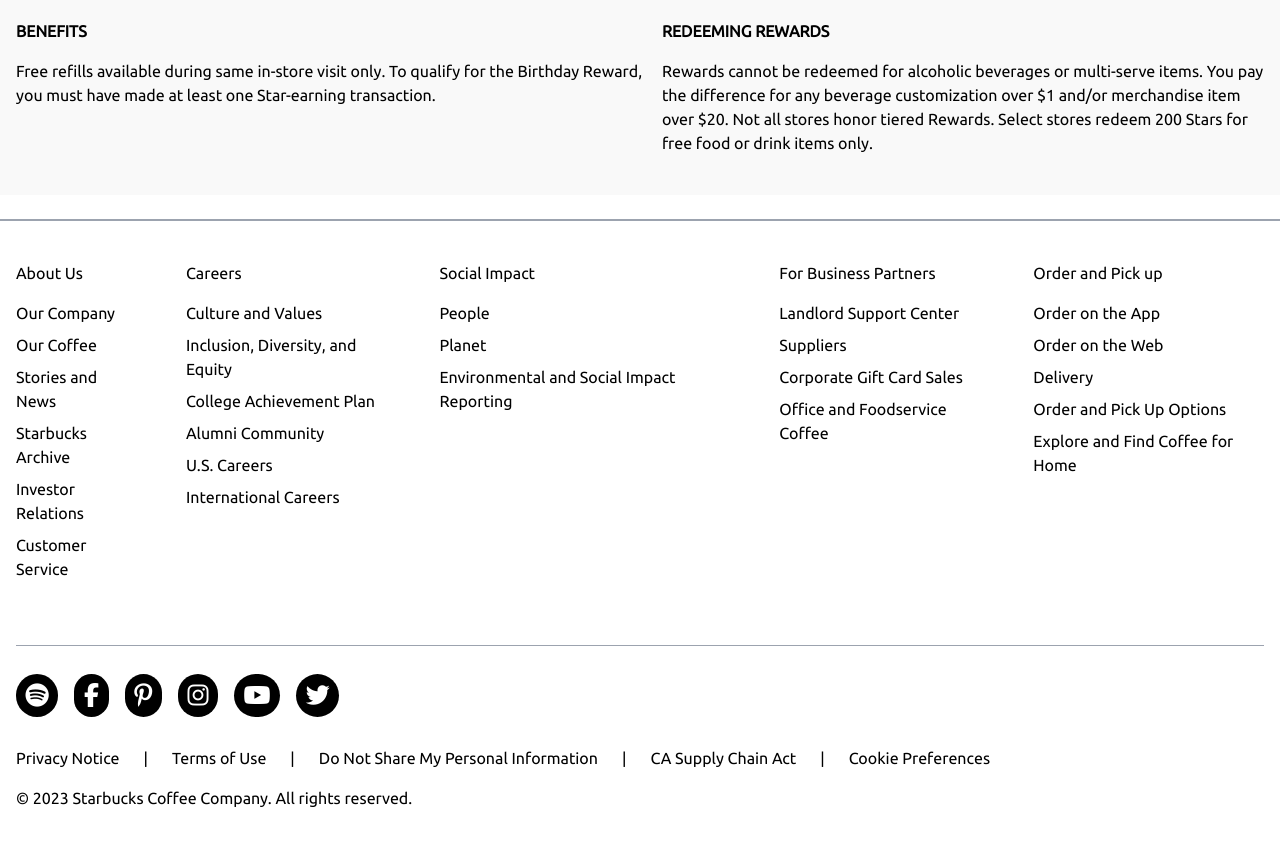
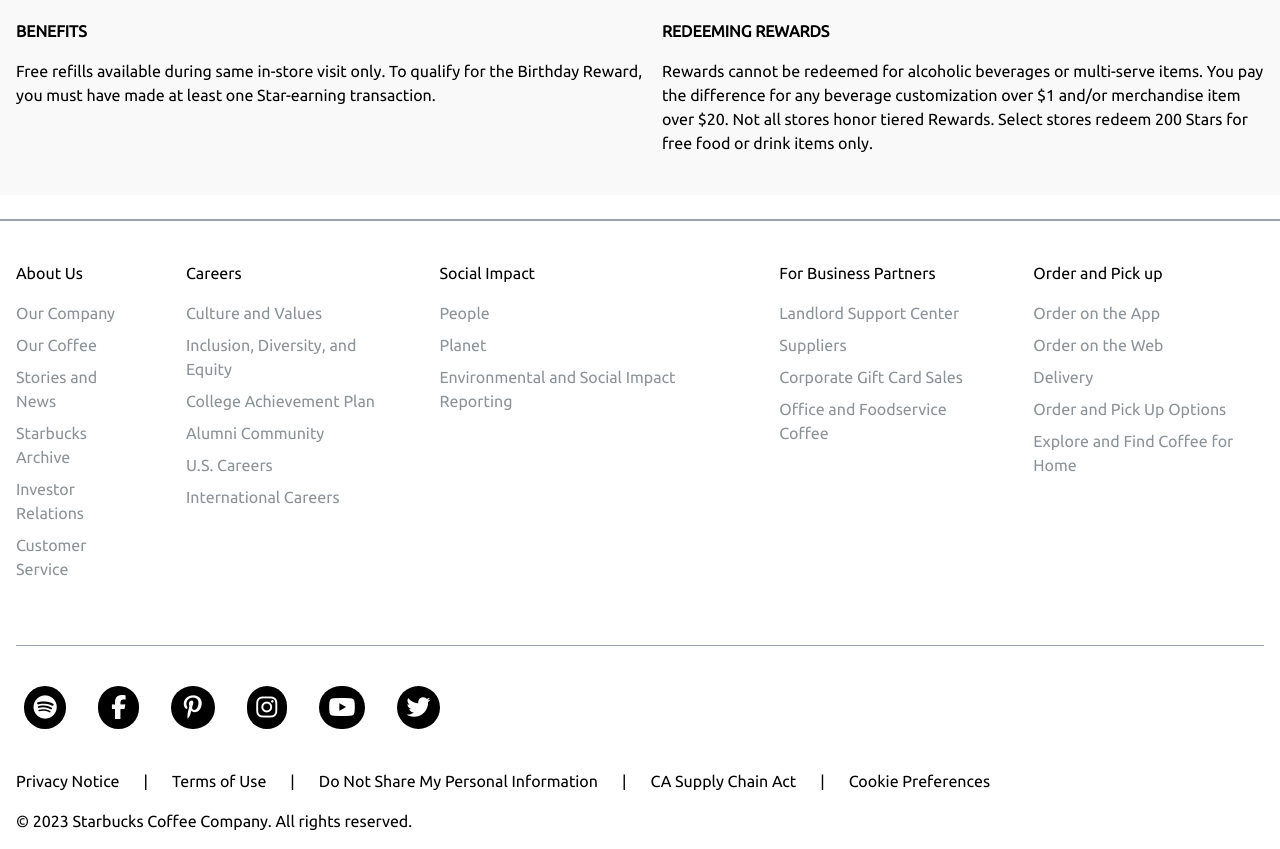
Before and after one commit to sevyyyyy/STARSBUCK, a website: page dist/index.html in a window 1280 px wide. Shown: the part 4434-5283 px from the top of the page. Before the commit the page ends 5260 px from the top, so only its background shows below. Drawn offline with Linux system fonts and the light colour scheme.

Commit message:
tw sb wed done

```diff
--- a/src/input.css
+++ b/src/input.css
@@ -501,7 +501,16 @@
         @apply flex flex-row gap-[1rem] text-[1.5rem]
     }
     .footer__icons ul li a{
-        @apply text-white bg-black rounded-full py-[.5rem] px-[.6rem]
+        @apply text-white bg-black rounded-full py-[.5rem] px-[.6rem] transition-all
+    }
+    .footer__icons ul li a#pisbok{
+        @apply px-[.8rem]
+    }
+    .footer__icons ul li a#pint{
+        @apply px-[.8rem]
+    }
+    .footer__icons ul li{
+        @apply hover:bg-gray-300 rounded-full py-[.7rem] px-[.5rem] transition-all
     }
     .footer__texts{
         @apply flex flex-col gap-[1.5rem] my-[1rem] lg:flex-row
@@ -533,4 +542,7 @@
     .about__nav ul.nav{
         @apply lg:flex lg:flex-row lg:gap-[3rem]
     }
+    .about__nav ul.drop li{
+        @apply text-fontgray hover:text-black
+    }
 }
--- a/tailwind.config.js
+++ b/tailwind.config.js
@@ -12,6 +12,7 @@
         'sbdgreen':'#d4e9e2',
         'dgreen':'#1e3932',
         'lozol':'#00754a',
+        'fontgray':'#8c9398',
         'sbgray':'#f2f0eb'
       },
       backgroundImage:{
```
Also changed, not shown: dist/index.html, dist/output.css.
